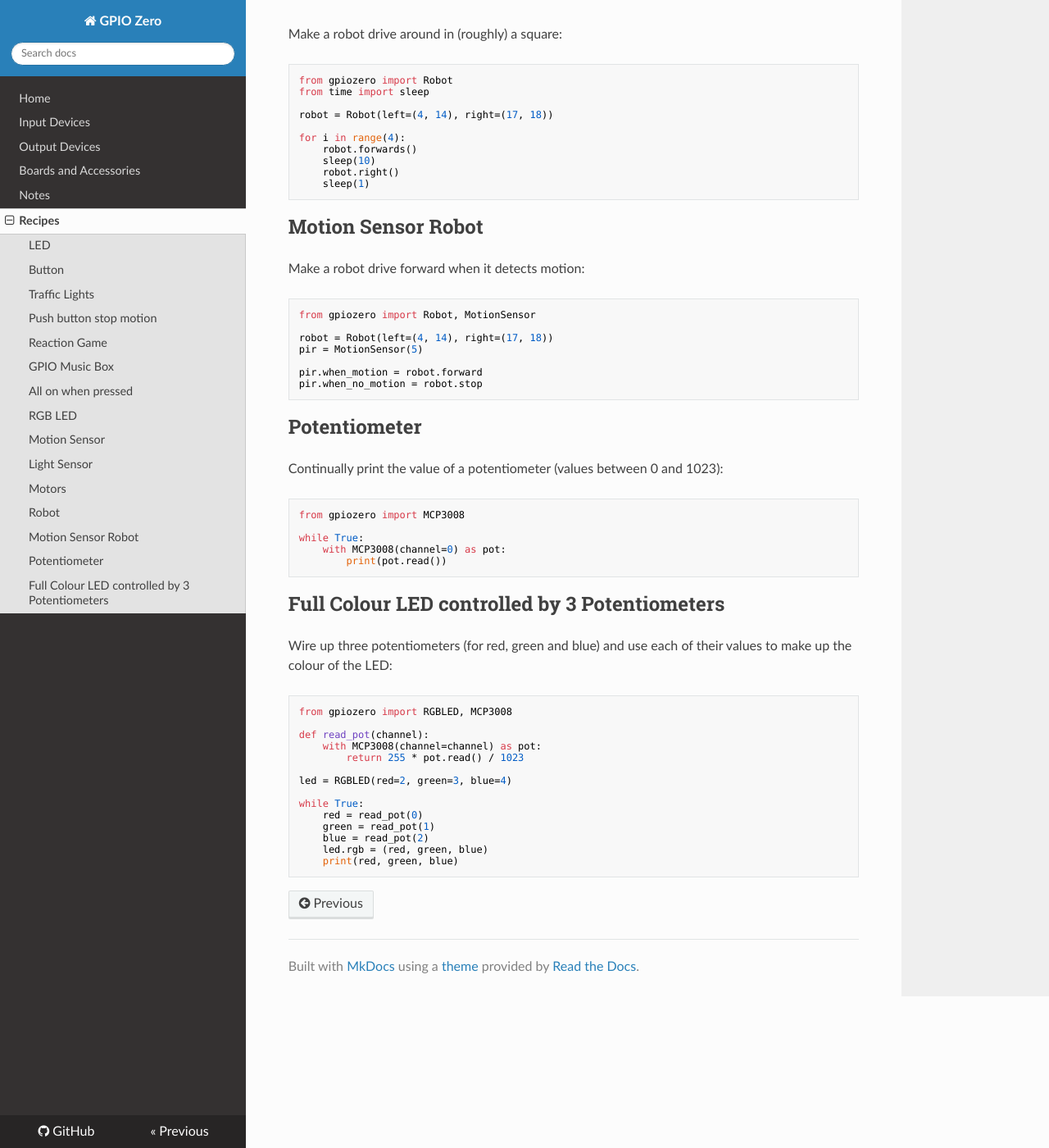
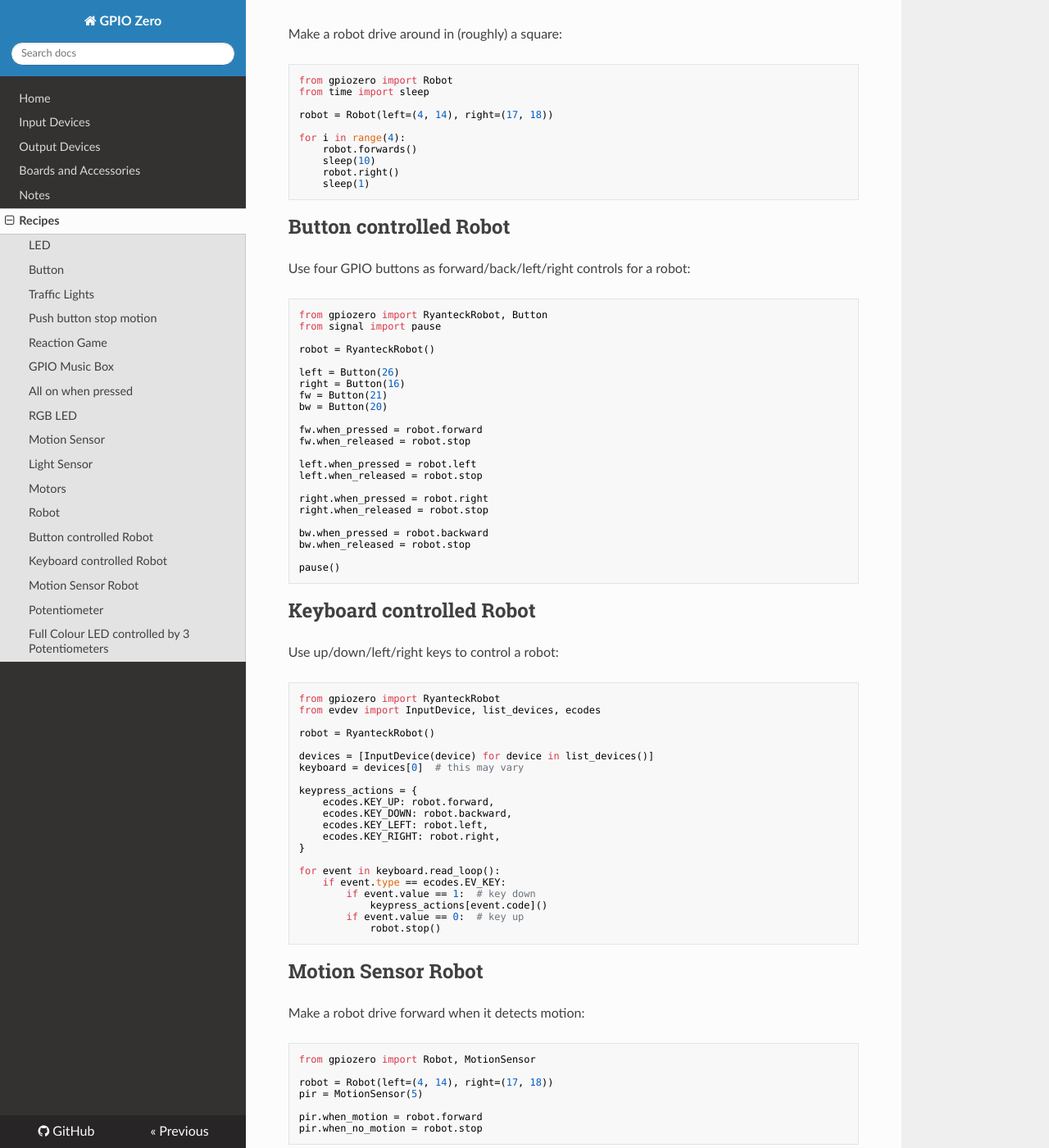
Before and after one commit to gpiozero/gpiozero, an MkDocs documentation site: the page built from docs/recipes.md, in a window 1280 px wide and 1400 px high, scrolled down 5781 px. Shown: the whole window at 82% size. Built offline with MkDocs 1.6.1, drawn with Linux system fonts in a browser that asks for light colours; nearby versions of some CDN libraries; old or Windows-style settings are respelled for this version of MkDocs.

Commit message:
Add button and keyboard robot controller recipes

````diff
--- a/docs/recipes.md
+++ b/docs/recipes.md
@@ -360,6 +360,64 @@ for i in range(4):
     sleep(1)
 ```
 
+## Button controlled Robot
+
+Use four GPIO buttons as forward/back/left/right controls for a robot:
+
+```python
+from gpiozero import RyanteckRobot, Button
+from signal import pause
+
+robot = RyanteckRobot()
+
+left = Button(26)
+right = Button(16)
+fw = Button(21)
+bw = Button(20)
+
+fw.when_pressed = robot.forward
+fw.when_released = robot.stop
+
+left.when_pressed = robot.left
+left.when_released = robot.stop
+
+right.when_pressed = robot.right
+right.when_released = robot.stop
+
+bw.when_pressed = robot.backward
+bw.when_released = robot.stop
+
+pause()
+```
+
+## Keyboard controlled Robot
+
+Use up/down/left/right keys to control a robot:
+
+```python
+from gpiozero import RyanteckRobot
+from evdev import InputDevice, list_devices, ecodes
+
+robot = RyanteckRobot()
+
+devices = [InputDevice(device) for device in list_devices()]
+keyboard = devices[0]  # this may vary
+
+keypress_actions = {
+    ecodes.KEY_UP: robot.forward,
+    ecodes.KEY_DOWN: robot.backward,
+    ecodes.KEY_LEFT: robot.left,
+    ecodes.KEY_RIGHT: robot.right,
+}
+
+for event in keyboard.read_loop():
+    if event.type == ecodes.EV_KEY:
+        if event.value == 1:  # key down
+            keypress_actions[event.code]()
+        if event.value == 0:  # key up
+            robot.stop()
+```
+
 ## Motion Sensor Robot
 
 Make a robot drive forward when it detects motion:
````
